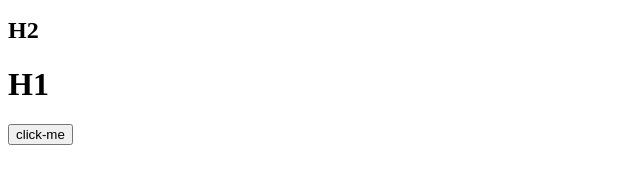
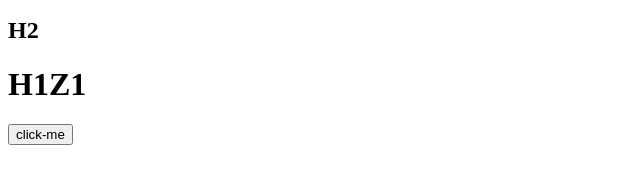
Before and after one commit to mateus-sousa-silva/desenvolvimento_web_estudos, a plain HTML site: page index.html in a window 1280 px wide. Shown: the part 334-518 px from the top of the page, 0-640 px from the left. Drawn offline with Linux system fonts and the light colour scheme.

Commit message:
testes de coisas testadas

```diff
--- a/index.html
+++ b/index.html
@@ -22,7 +22,7 @@
     <h4>H4</h4>
     <h3>H3</h3>
     <h2>H2</h2>
-    <h1>H1</h1>
+    <h1>H1Z1</h1>
     <button value="click-me" onclick="teste(value)">
         click-me
     </button>
```
